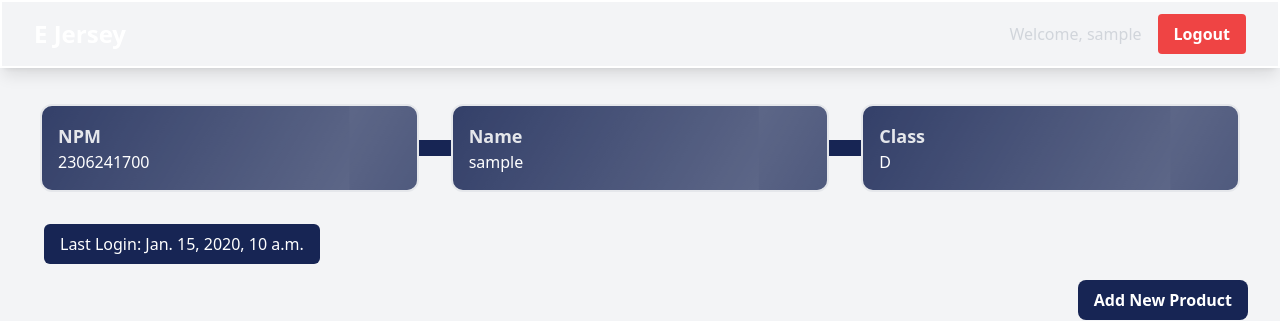
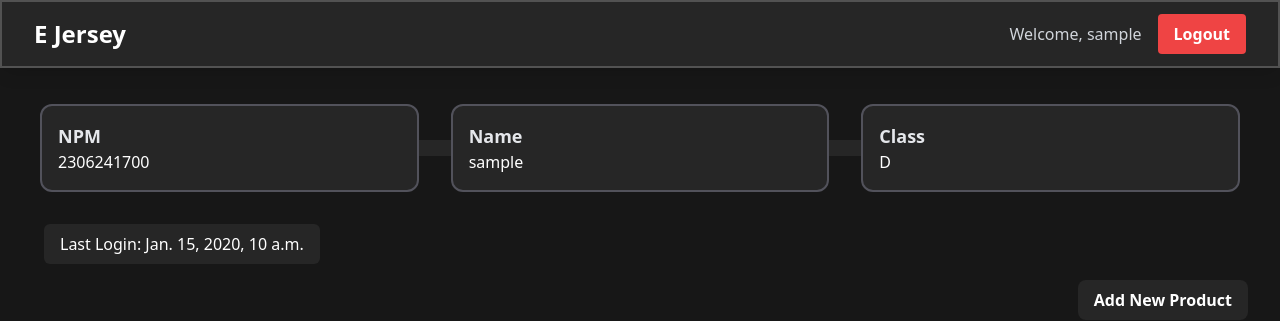
Before and after one commit to naufal-ramadhan/e-jersey, a Django app: page / in a window 1280 px wide. Shown: the top 321 px of the page. Run offline with Django 5.2, Linux system fonts and the light colour scheme; a user stored in the database is signed in; tables that the repository leaves empty hold one stand-in row (values such as "Sample post"); some libraries are stand-ins or nearby versions.

Commit message:
change style

```diff
--- a/main/templates/card_info.html
+++ b/main/templates/card_info.html
@@ -1,5 +1,5 @@
-<div class="bg-blue-950 rounded-xl overflow-hidden border-2 border-grey-950">
-    <div class="p-4 animate-shine">
+<div class="bg-neutral-800 rounded-xl overflow-hidden border-2 border-zinc-600">
+    <div class="p-4">
       <h5 class="text-lg font-semibold text-gray-200">{{ title }}</h5>
       <p class="text-white">{{ value }}</p>
     </div>
--- a/main/templates/card_product.html
+++ b/main/templates/card_product.html
@@ -1,5 +1,5 @@
 {% load static %}
-<div class="grow max-w-sm bg-white border border-gray-200 rounded-lg shadow dark:bg-gray-800 dark:border-gray-700">
+<div class="grow max-w-sm rounded-lg shadow bg-neutral-800 border-2 border-neutral-600">
     <a href="#">
         <img class="p-8 rounded-t-lg" src="{% static product.slug.png %}" alt="{{product.club}}-image" />
     </a>
@@ -27,7 +27,7 @@
             </div>
             <span class="bg-blue-100 text-blue-800 text-xs font-semibold px-2.5 py-0.5 rounded dark:bg-blue-200 dark:text-blue-800 ms-3">5.0</span>
         </div>
-        <div class="flex items-center justify-between">
+        <div class="flex items-center justify-between gap-3">
             <span class="text-3xl font-bold text-gray-900 dark:text-white">${{product.price}}</span>
             <div class="flex gap-2 items-center justify-center">
                 <a href="{% url 'main:edit_product_url' product.pk %}" class="text-white bg-blue-700 hover:bg-blue-800 focus:ring-4 focus:outline-none focus:ring-blue-300 font-medium rounded-lg text-sm px-2 py-2.5 text-center dark:bg-blue-600 dark:hover:bg-blue-700 dark:focus:ring-blue-800">Edit Product</a>
--- a/main/templates/main.html
+++ b/main/templates/main.html
@@ -6,7 +6,7 @@
 {% endblock meta %}
 {% block content %}
 {% include 'navbar.html' %}
-<div class="overflow-x-hidden px-4 md:px-8 pb-8 pt-24 min-h-screen bg-gray-100 flex flex-col">
+<div class="overflow-x-hidden px-4 md:px-8 pb-8 pt-24 min-h-screen bg-neutral-900 flex flex-col">
   <div class="p-2 mb-6 relative">
     <div class="relative grid grid-cols-1 z-30 md:grid-cols-3 gap-8">
       {% include "card_info.html" with title='NPM' value=npm %}
@@ -14,21 +14,21 @@
       {% include "card_info.html" with title='Class' value=kelas %}
     </div>
     <div class="w-full px-6  absolute top-[44px] left-0 z-20 hidden md:flex">
-      <div class="w-full min-h-4 bg-blue-950">
+      <div class="w-full min-h-4 bg-neutral-800">
       </div>
     </div>
     <div class="h-full w-full py-6  absolute top-0 left-0 z-20 md:hidden flex ">
-      <div class="h-full min-w-4 bg-indigo-700 mx-auto">
+      <div class="h-full min-w-4 bg-neutral-800 mx-auto">
       </div>
     </div>
 </div>
     <div class="px-3 mb-4">
-      <div class="flex rounded-md items-center bg-blue-950 py-2 px-4 w-fit">
+      <div class="flex rounded-md items-center bg-neutral-800 py-2 px-4 w-fit">
         <h1 class="text-white text-center">Last Login: {{last_login}}</h1>
       </div>
     </div>
     <div class="flex justify-end mb-6">
-        <a href="{% url 'main:create_product_url' %}" class="bg-blue-950 hover:bg-blue-950 text-white font-bold py-2 px-4 rounded-lg transition duration-300 ease-in-out transform hover:-translate-y-1 hover:scale-105">
+        <a href="{% url 'main:create_product_url' %}" class="bg-neutral-800 hover:bg-blue-950 text-white font-bold py-2 px-4 rounded-lg transition duration-300 ease-in-out transform hover:-translate-y-1 hover:scale-105">
             Add New Product
         </a>
     </div>
@@ -36,10 +36,10 @@
     {% if not products %}
     <div class="flex flex-col items-center justify-center min-h-[24rem] p-6">
         <img src="{% static 'images/no-product.png' %}" alt="No Product" class="w-32 h-32 mb-4"/>
-        <p class="text-center text-gray-600 mt-4">No Product Registered.</p>
+        <p class="text-center text-neutral-600 mt-4">No Product Registered.</p>
     </div>
     {% else %}
-    <div class="grid grid-cols-1 sm:grid-cols-2 lg:grid-cols-3 xl:grid-cols-4 2xl:grid-cols-5 gap-6 w-full">
+    <div class="grid grid-cols-1 sm:grid-cols-2 lg:grid-cols-3 xl:grid-cols-3 2xl:grid-cols-5 gap-6 w-full">
         {% for product in products %}
             <div class="flex">
                 {% include 'card_product.html' with product=product %}
--- a/templates/base.html
+++ b/templates/base.html
@@ -9,7 +9,7 @@
     <link rel="stylesheet" href="{% static 'css/global.css' %}"/>
   </head>
 
-  <body>
+  <body class="">
     {% block content %} {% endblock content %}
   </body>
 </html>
--- a/templates/navbar.html
+++ b/templates/navbar.html
@@ -1,4 +1,4 @@
-<nav class="dark:bg-gray-800 shadow-lg fixed top-0 left-0 z-40 w-screen border-2 border-white">
+<nav class="bg-neutral-800 shadow-lg fixed top-0 left-0 z-40 w-screen border-2 border-neutral-600">
     <div class="max-w-7xl mx-auto px-4 sm:px-6 lg:px-8">
       <div class="flex items-center justify-between h-16">
         <div class="flex items-center">
```
